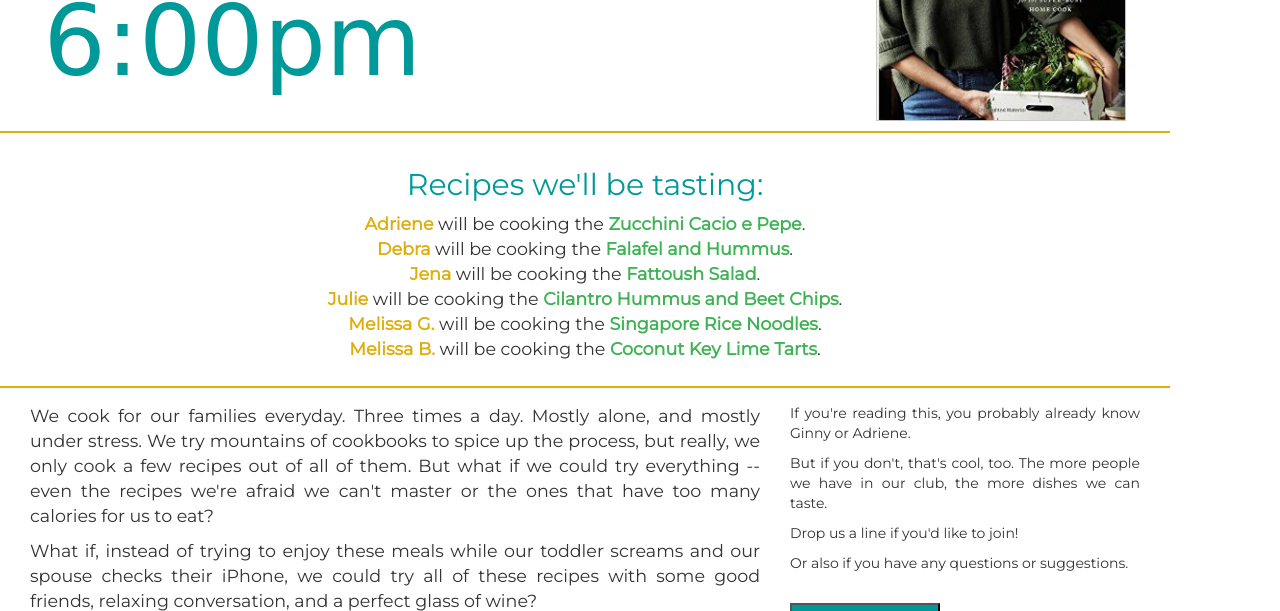
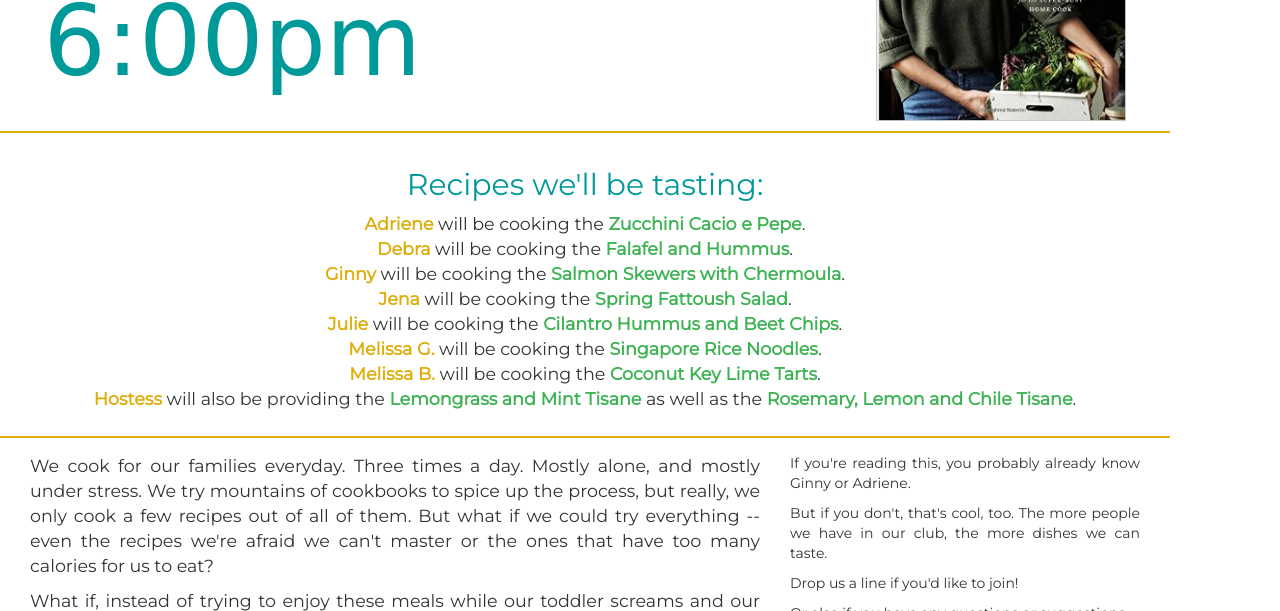
Before and after one commit to ginnypx1/eagle-rock-cookbook-club, a plain HTML site: page index.html in a window 1280 px wide. Shown: the part 599-1210 px from the top of the page. Drawn offline with nearby package versions, Linux system fonts and the light colour scheme; files whose address does not match are found by name; a web font is replaced by a local one.

Commit message:
Added me cooking

```diff
--- a/index.html
+++ b/index.html
@@ -50,10 +50,12 @@
             <ul>
                 <li><strong class="name">Adriene</strong> will be cooking the <strong class="dish">Zucchini Cacio e Pepe</strong>.</li>
                 <li><strong class="name">Debra</strong> will be cooking the <strong class="dish">Falafel and Hummus</strong>.</li>
-                <li><strong class="name">Jena</strong> will be cooking the <strong class="dish">Fattoush Salad</strong>.</li>
+                <li><strong class="name">Ginny</strong> will be cooking the <strong class="dish">Salmon Skewers with Chermoula</strong>.</li>
+                <li><strong class="name">Jena</strong> will be cooking the <strong class="dish">Spring Fattoush Salad</strong>.</li>
                 <li><strong class="name">Julie</strong> will be cooking the <strong class="dish">Cilantro Hummus and Beet Chips</strong>.</li>
                 <li><strong class="name">Melissa G.</strong> will be cooking the <strong class="dish">Singapore Rice Noodles</strong>.</li>
                 <li><strong class="name">Melissa B.</strong> will be cooking the <strong class="dish">Coconut Key Lime Tarts</strong>.</li>
+                <li><strong class="name">Hostess</strong> will also be providing the <strong class="dish">Lemongrass and Mint Tisane</strong> as well as the <strong class="dish">Rosemary, Lemon and Chile Tisane</strong>.</li>
             </ul>
         </div>
 
```
